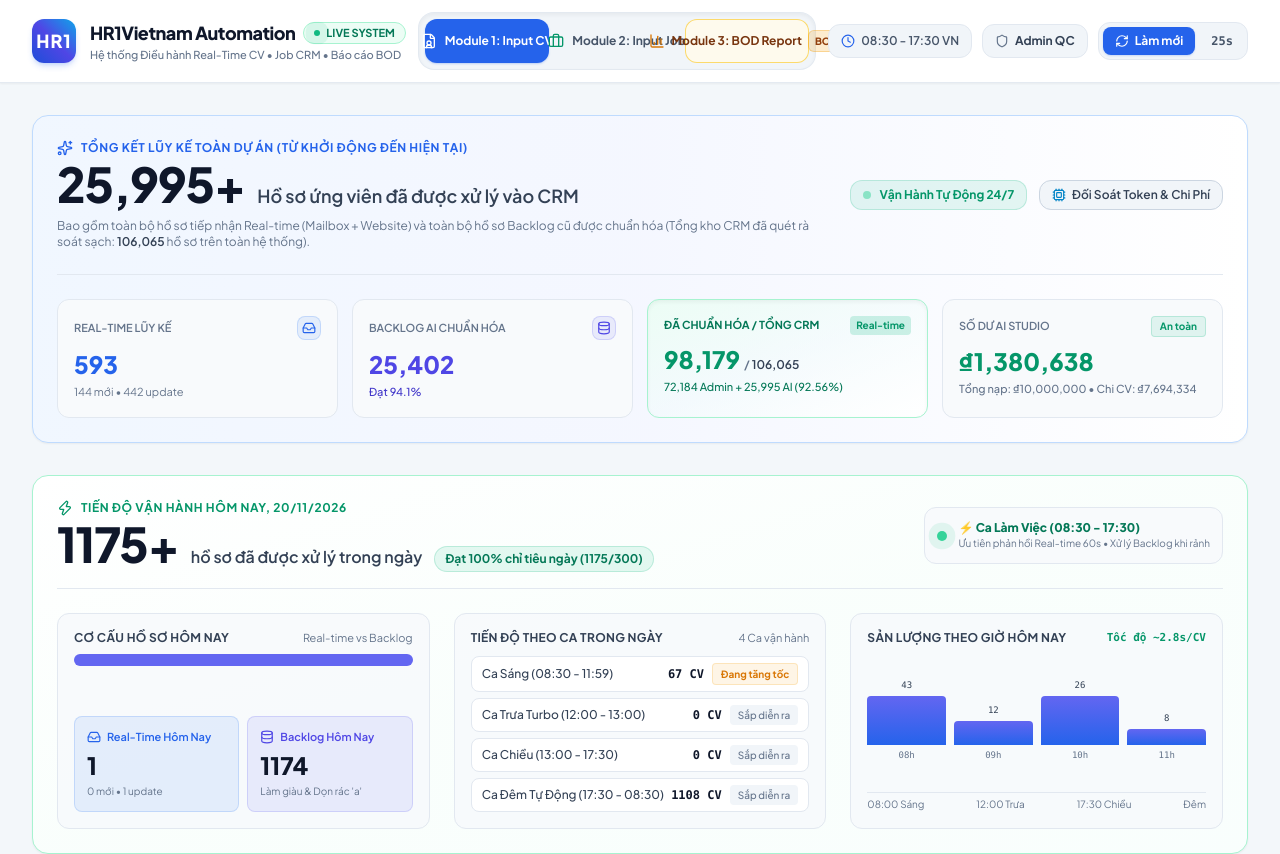
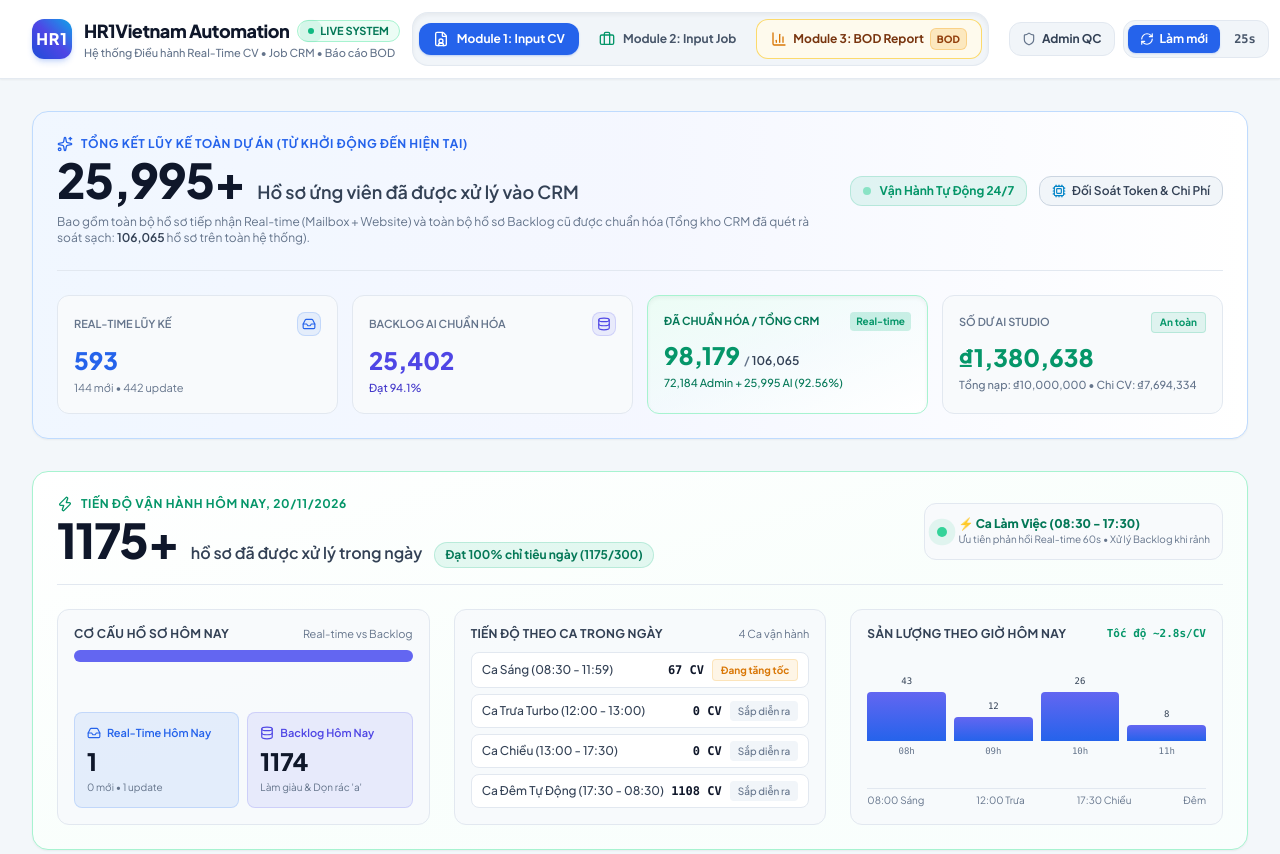
Before and after one commit to lamduc1123/hr1vietnam-cv-dashboard, a plain HTML site: page index.html in a window 1280 px wide. Shown: the top 854 px of the page. Drawn offline with nearby package versions, Linux system fonts and the light colour scheme.

Commit message:
UI/UX fix: auto-sized navbar tabs (zero overflow) & full-width 1920px layout across all tables

```diff
--- a/index.html
+++ b/index.html
@@ -72,15 +72,15 @@
 </head>
 <body class="bg-slate-100/80 text-slate-900 min-h-screen antialiased flex flex-col selection:bg-blue-600 selection:text-white">
 
-  <!-- TOP EXECUTIVE NAVBAR (LIGHT MODE, EVENLY DIVIDED 3-MODULE SWITCHER) -->
+  <!-- TOP EXECUTIVE NAVBAR (LIGHT MODE, FULL-WIDTH CLEAN FLEX LAYOUT) -->
   <header class="bg-white/95 backdrop-blur-md border-b border-slate-200/90 sticky top-0 z-50 shadow-sm">
-    <div class="max-w-[1440px] mx-auto px-4 sm:px-6 lg:px-8">
-      <div class="flex flex-col lg:flex-row items-center justify-between gap-3 py-3">
+    <div class="w-full max-w-[1920px] mx-auto px-4 sm:px-6 lg:px-8">
+      <div class="flex flex-wrap xl:flex-nowrap items-center justify-between gap-3 py-3">
 
         <!-- Left: Logo & Brand Title -->
-        <div class="flex items-center space-x-3.5 shrink-0 w-full lg:w-auto justify-between lg:justify-start">
-          <div class="flex items-center space-x-3.5">
-            <div class="w-11 h-11 rounded-xl bg-gradient-to-tr from-blue-700 via-indigo-600 to-sky-500 flex items-center justify-center shadow-md shadow-blue-600/20 text-white font-extrabold text-lg tracking-wider shrink-0">
+        <div class="flex items-center space-x-3 shrink-0">
+          <div class="flex items-center space-x-3">
+            <div class="w-10 h-10 rounded-xl bg-gradient-to-tr from-blue-700 via-indigo-600 to-sky-500 flex items-center justify-center shadow-md shadow-blue-600/20 text-white font-extrabold text-base tracking-wider shrink-0">
               HR1
             </div>
             <div>
@@ -95,26 +95,26 @@
           </div>
         </div>
 
-        <!-- Center: EVENLY DIVIDED 3-COLUMN MODULE MENU (grid-cols-3) -->
-        <nav aria-label="Module Navigation" class="grid grid-cols-3 gap-1.5 bg-slate-100 p-1.5 rounded-2xl border border-slate-200/90 shadow-inner w-full lg:max-w-[620px] xl:max-w-[660px]">
-          <button id="nav-btn-cv" onclick="switchGlobalModule('cv')" class="w-full justify-center whitespace-nowrap py-2.5 px-3 rounded-xl text-xs font-bold transition flex items-center space-x-2 bg-blue-600 text-white shadow-sm shadow-blue-600/25">
+        <!-- Center: AUTO-SIZED 3-MODULE MENU (NEVER OVERFLOWS) -->
+        <nav aria-label="Module Navigation" class="inline-flex flex-wrap sm:flex-nowrap items-center justify-center gap-1.5 bg-slate-100 p-1.5 rounded-2xl border border-slate-200/90 shadow-inner shrink-0">
+          <button id="nav-btn-cv" onclick="switchGlobalModule('cv')" class="shrink-0 justify-center whitespace-nowrap py-2 px-3.5 rounded-xl text-xs font-bold transition flex items-center space-x-2 bg-blue-600 text-white shadow-sm shadow-blue-600/25">
             <i data-lucide="file-user" class="w-4 h-4 shrink-0"></i>
             <span>Module 1: Input CV</span>
           </button>
-          <button id="nav-btn-job" onclick="switchGlobalModule('job')" class="w-full justify-center whitespace-nowrap py-2.5 px-3 rounded-xl text-xs font-bold transition flex items-center space-x-2 text-slate-600 hover:text-slate-900 hover:bg-white">
+          <button id="nav-btn-job" onclick="switchGlobalModule('job')" class="shrink-0 justify-center whitespace-nowrap py-2 px-3.5 rounded-xl text-xs font-bold transition flex items-center space-x-2 text-slate-600 hover:text-slate-900 hover:bg-white">
             <i data-lucide="briefcase" class="w-4 h-4 text-emerald-600 shrink-0"></i>
             <span>Module 2: Input Job</span>
           </button>
-          <button id="nav-btn-bod" onclick="switchGlobalModule('bod')" class="w-full justify-center whitespace-nowrap py-2.5 px-3 rounded-xl text-xs font-bold transition flex items-center space-x-1.5 text-amber-900 hover:text-slate-950 bg-amber-50/90 hover:bg-amber-100/80 border border-amber-300/80">
+          <button id="nav-btn-bod" onclick="switchGlobalModule('bod')" class="shrink-0 justify-center whitespace-nowrap py-2 px-3.5 rounded-xl text-xs font-bold transition flex items-center space-x-1.5 text-amber-900 hover:text-slate-950 bg-amber-50/90 hover:bg-amber-100/80 border border-amber-300/80">
             <i data-lucide="bar-chart-3" class="w-4 h-4 text-amber-600 shrink-0"></i>
             <span>Module 3: BOD Report</span>
-            <span class="inline-flex items-center px-1.5 py-0.5 rounded-md text-[10px] font-extrabold bg-amber-500/20 text-amber-800 border border-amber-500/30">BOD</span>
+            <span class="inline-flex items-center px-1.5 py-0.5 rounded-md text-[10px] font-extrabold bg-amber-500/20 text-amber-800 border border-amber-500/30 shrink-0">BOD</span>
           </button>
         </nav>
 
-        <!-- Right: Working Hours & Refresh Controls -->
-        <div class="flex items-center space-x-2.5 shrink-0 self-end lg:self-auto">
-          <div class="hidden xl:flex items-center space-x-1.5 px-3 py-2 rounded-xl text-xs font-semibold bg-slate-100 border border-slate-200 text-slate-600 whitespace-nowrap">
+        <!-- Right: Working Hours, Admin QC & Refresh Controls -->
+        <div class="flex items-center space-x-2 shrink-0">
+          <div class="hidden 2xl:flex items-center space-x-1.5 px-2.5 py-2 rounded-xl text-xs font-semibold bg-slate-100 border border-slate-200 text-slate-600 whitespace-nowrap">
             <i data-lucide="clock" class="w-3.5 h-3.5 text-blue-600"></i>
             <span>08:30 - 17:30 VN</span>
           </div>
@@ -128,7 +128,7 @@
               <i id="refresh-icon" data-lucide="refresh-cw" class="w-3.5 h-3.5"></i>
               <span>Làm mới</span>
             </button>
-            <div class="px-2.5 text-xs text-slate-600 font-mono font-bold" id="countdown-timer">30s</div>
+            <div class="px-2 text-xs text-slate-600 font-mono font-bold" id="countdown-timer">30s</div>
           </div>
         </div>
 
@@ -136,8 +136,8 @@
     </div>
   </header>
 
-  <!-- MAIN CONTAINER -->
-  <main class="max-w-[1440px] mx-auto px-4 sm:px-6 lg:px-8 py-8 flex-1 w-full space-y-8">
+  <!-- MAIN CONTAINER (FULL-WIDTH RESPONSIVE) -->
+  <main class="w-full max-w-[1920px] mx-auto px-4 sm:px-6 lg:px-8 py-8 flex-1 space-y-8">
 
     <!-- ========================================== -->
     <!-- MODULE 1: INPUT CV CRM DASHBOARD           -->
@@ -1623,7 +1623,7 @@
 
   <!-- FOOTER -->
   <footer class="border-t border-slate-200 py-6 glass-card mt-auto text-xs text-slate-500">
-    <div class="max-w-[1440px] mx-auto px-4 sm:px-6 lg:px-8 flex flex-col sm:flex-row items-center justify-between gap-3">
+    <div class="w-full max-w-[1920px] mx-auto px-4 sm:px-6 lg:px-8 flex flex-col sm:flex-row items-center justify-between gap-3">
       <div class="flex items-center space-x-2">
         <span class="w-2 h-2 rounded-full bg-blue-500"></span>
         <span class="text-slate-500 font-medium">HR1Vietnam Holding & Headhunting Technology</span>
@@ -2364,9 +2364,9 @@
       const jobBtn = document.getElementById('nav-btn-job');
       const bodBtn = document.getElementById('nav-btn-bod');
 
-      const baseBtn = 'w-full justify-center whitespace-nowrap py-2.5 px-3 rounded-xl text-xs font-bold transition flex items-center space-x-2';
+      const baseBtn = 'shrink-0 justify-center whitespace-nowrap py-2 px-3.5 rounded-xl text-xs font-bold transition flex items-center space-x-2';
       const inactiveClass = `${baseBtn} text-slate-600 hover:text-slate-900 hover:bg-white`;
-      const inactiveBodClass = 'w-full justify-center whitespace-nowrap py-2.5 px-3 rounded-xl text-xs font-bold transition flex items-center space-x-1.5 text-amber-900 hover:text-slate-950 bg-amber-50/90 hover:bg-amber-100/80 border border-amber-300/80';
+      const inactiveBodClass = 'shrink-0 justify-center whitespace-nowrap py-2 px-3.5 rounded-xl text-xs font-bold transition flex items-center space-x-1.5 text-amber-900 hover:text-slate-950 bg-amber-50/90 hover:bg-amber-100/80 border border-amber-300/80';
 
       if (cvView) cvView.classList.add('hidden');
       if (jobView) jobView.classList.add('hidden');
@@ -2383,7 +2383,7 @@
         history.replaceState(null, '', '#job');
       } else if (mod === 'bod') {
         if (bodView) bodView.classList.remove('hidden');
-        if (bodBtn) bodBtn.className = 'w-full justify-center whitespace-nowrap py-2.5 px-3 rounded-xl text-xs font-extrabold transition flex items-center space-x-1.5 bg-gradient-to-r from-amber-500 to-orange-500 text-slate-900 shadow-md shadow-amber-500/25';
+        if (bodBtn) bodBtn.className = 'shrink-0 justify-center whitespace-nowrap py-2 px-3.5 rounded-xl text-xs font-extrabold transition flex items-center space-x-1.5 bg-gradient-to-r from-amber-500 to-orange-500 text-slate-900 shadow-md shadow-amber-500/25';
         loadBodData();
         history.replaceState(null, '', '#bod');
       } else {
@@ -2717,11 +2717,11 @@
         tr.innerHTML = `
           <td class="py-2.5 px-3 text-center font-mono text-slate-500 w-12">${idx + 1}</td>
           <td class="py-2.5 px-3 font-bold text-slate-900 font-mono whitespace-nowrap w-20">#${j.job_id}</td>
-          <td class="py-2.5 px-3 font-semibold text-slate-800 max-w-[210px] truncate" title="${(j.job_title || '').replace(/"/g, '&quot;')}">${j.job_title}</td>
+          <td class="py-2.5 px-3 font-semibold text-slate-800 max-w-[340px] truncate" title="${(j.job_title || '').replace(/"/g, '&quot;')}">${j.job_title}</td>
           <td class="py-2.5 px-3 font-mono font-bold text-indigo-700 text-xs whitespace-nowrap w-20">${cid}</td>
-          <td class="py-2.5 px-3 text-slate-700 max-w-[220px] truncate" title="${(j.company_name || '').replace(/"/g, '&quot;')}">${j.company_name}</td>
+          <td class="py-2.5 px-3 text-slate-700 max-w-[300px] truncate" title="${(j.company_name || '').replace(/"/g, '&quot;')}">${j.company_name}</td>
           <td class="py-2.5 px-3 text-slate-700 whitespace-nowrap">
-            <div class="flex items-center space-x-1.5 max-w-[150px] truncate" title="${j.requester_name || j.ah_name || 'Người yêu cầu'}">
+            <div class="flex items-center space-x-1.5 max-w-[200px] truncate" title="${j.requester_name || j.ah_name || 'Người yêu cầu'}">
               <span class="w-5 h-5 rounded-full bg-slate-100 text-[10px] font-bold text-sky-600 flex items-center justify-center border border-slate-300 flex-shrink-0" title="Người yêu cầu">
                 <i data-lucide="user" class="w-3 h-3 text-sky-600"></i>
               </span>
@@ -2790,12 +2790,12 @@
           <td class="py-2.5 px-3 text-center whitespace-nowrap w-16"><span class="px-2 py-0.5 rounded bg-indigo-100 text-indigo-800 font-bold text-[10px]">#${String(j.batch_id).padStart(2, '0')}</span></td>
           <td class="py-2.5 px-3 font-bold text-slate-900 font-mono whitespace-nowrap w-20">#${j.job_id}</td>
           <td class="py-2.5 px-3 font-mono text-slate-500 text-[11px] whitespace-nowrap w-24">${(j.created_at || '').split(' ')[0]}</td>
-          <td class="py-2.5 px-3 font-semibold text-slate-800 max-w-[210px] truncate" title="${(j.job_title || '').replace(/"/g, '&quot;')}">${j.job_title}</td>
+          <td class="py-2.5 px-3 font-semibold text-slate-800 max-w-[300px] truncate" title="${(j.job_title || '').replace(/"/g, '&quot;')}">${j.job_title}</td>
           <td class="py-2.5 px-3 font-mono font-bold text-indigo-700 text-xs whitespace-nowrap w-20">${cid}</td>
-          <td class="py-2.5 px-3 text-slate-700 max-w-[190px] truncate" title="${(j.company_name || '').replace(/"/g, '&quot;')}">${j.company_name}</td>
-          <td class="py-2.5 px-3 text-slate-700 max-w-[120px] truncate whitespace-nowrap" title="${(j.ah_name || '').replace(/"/g, '&quot;')}">${j.ah_name}</td>
-          <td class="py-2.5 px-3 font-mono text-[11px] text-rose-600 max-w-[120px] truncate" title="${(j.desc_preview || '').replace(/"/g, '&quot;')}">"${dummyTxt}"</td>
-          <td class="py-2.5 px-3 text-[11px] text-slate-500 max-w-[140px] truncate" title="${j.jd_filename}">${jdFile}</td>
+          <td class="py-2.5 px-3 text-slate-700 max-w-[260px] truncate" title="${(j.company_name || '').replace(/"/g, '&quot;')}">${j.company_name}</td>
+          <td class="py-2.5 px-3 text-slate-700 max-w-[160px] truncate whitespace-nowrap" title="${(j.ah_name || '').replace(/"/g, '&quot;')}">${j.ah_name}</td>
+          <td class="py-2.5 px-3 font-mono text-[11px] text-rose-600 max-w-[160px] truncate" title="${(j.desc_preview || '').replace(/"/g, '&quot;')}">"${dummyTxt}"</td>
+          <td class="py-2.5 px-3 text-[11px] text-slate-500 max-w-[160px] truncate" title="${j.jd_filename}">${jdFile}</td>
           <td class="py-2.5 px-3 text-center whitespace-nowrap w-20">
             ${renderCrmJobLink(j.company_id, j.job_id, 'CRM', 'inline-flex items-center space-x-1 px-2 py-1 rounded-lg bg-indigo-600/10 hover:bg-indigo-600 text-indigo-700 hover:text-white border border-indigo-500/20 text-[11px] font-bold transition')}
           </td>
@@ -2866,15 +2866,15 @@
           <td class="py-2.5 px-3 text-center font-mono text-slate-500 w-12">${idx + 1}</td>
           <td class="py-2.5 px-3 text-center whitespace-nowrap w-16">${batchBadge}</td>
           <td class="py-2.5 px-3 font-bold text-slate-900 font-mono whitespace-nowrap w-20">#${j.job_id}</td>
-          <td class="py-2.5 px-3 font-semibold text-slate-900 max-w-[210px] truncate" title="${(j.job_title || '').replace(/"/g, '&quot;')}">${j.job_title}</td>
+          <td class="py-2.5 px-3 font-semibold text-slate-900 max-w-[300px] truncate" title="${(j.job_title || '').replace(/"/g, '&quot;')}">${j.job_title}</td>
           <td class="py-2.5 px-3 font-mono font-bold text-indigo-700 text-xs whitespace-nowrap w-20">${cid}</td>
-          <td class="py-2.5 px-3 text-slate-700 max-w-[200px] truncate" title="${(j.company_name || '').replace(/"/g, '&quot;')}">${j.company_name}</td>
-          <td class="py-2.5 px-3 text-slate-700 max-w-[130px] truncate whitespace-nowrap" title="${(j.ah_name || '').replace(/"/g, '&quot;')}">${j.ah_name}</td>
+          <td class="py-2.5 px-3 text-slate-700 max-w-[260px] truncate" title="${(j.company_name || '').replace(/"/g, '&quot;')}">${j.company_name}</td>
+          <td class="py-2.5 px-3 text-slate-700 max-w-[160px] truncate whitespace-nowrap" title="${(j.ah_name || '').replace(/"/g, '&quot;')}">${j.ah_name}</td>
           <td class="py-2.5 px-3 text-center font-mono text-[11px] whitespace-nowrap w-28">
             <span class="text-rose-600 line-through mr-1">${dBefore}</span>
             <span class="text-emerald-700 font-bold">→ ${dAfter}</span>
           </td>
-          <td class="py-2.5 px-3 text-xs text-slate-700 max-w-[250px] truncate" title="${(j.note_added || '').replace(/"/g, '&quot;')}">
+          <td class="py-2.5 px-3 text-xs text-slate-700 max-w-[360px] truncate" title="${(j.note_added || '').replace(/"/g, '&quot;')}">
             <span class="text-slate-800 font-medium">${noteTxt}</span>
           </td>
           <td class="py-2.5 px-3 text-center whitespace-nowrap w-24">
```
